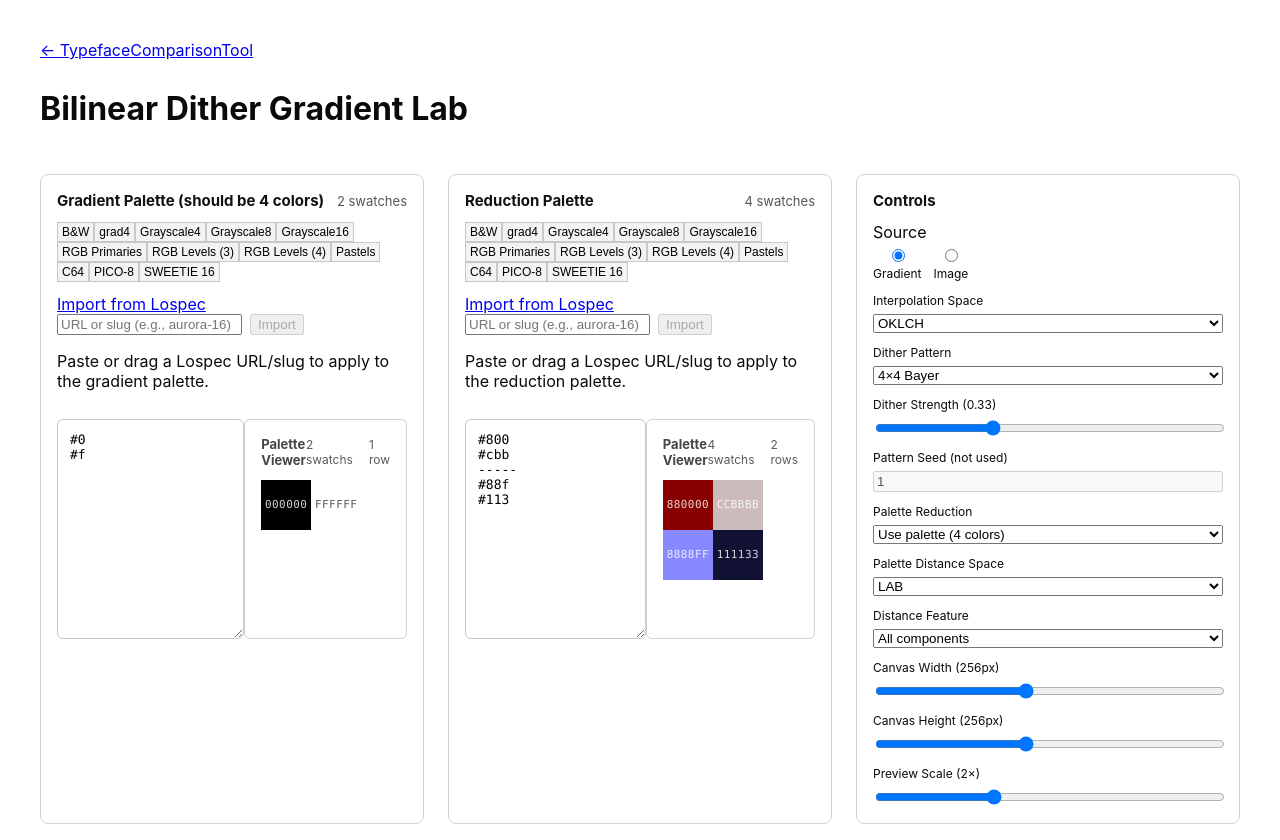
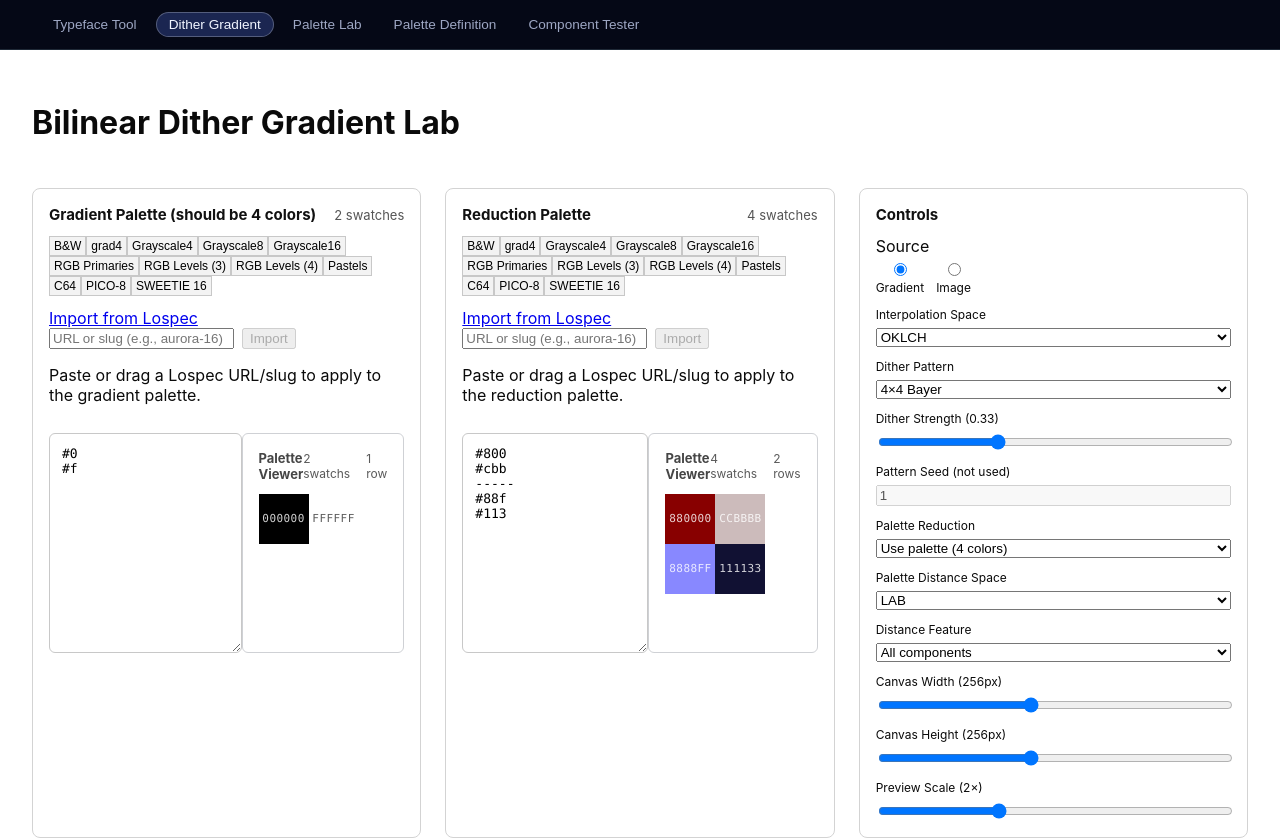
Before and after one commit to thenfour/typefacecompare, a Next.js app: page /DitherGradient in a window 1280 px wide. Shown: the top 840 px of the page. Built offline with nearby package versions, Linux system fonts and the light colour scheme; a web font is replaced by a local one.

Commit message:
adding site header

```diff
--- /dev/null
+++ b/src/components/Layout/SiteHeader.tsx
@@ -0,0 +1,40 @@
+import Link from "next/link";
+import { useRouter } from "next/router";
+import { useMemo } from "react";
+
+export type SiteNavLink = {
+    label: string;
+    href: string;
+    visible?: boolean;
+};
+
+export const SITE_NAV_LINKS: SiteNavLink[] = [
+    { label: "Typeface Tool", href: "/" },
+    { label: "Dither Gradient", href: "/DitherGradient" },
+    { label: "Palette Lab", href: "/PaletteLab" },
+    { label: "Palette Definition", href: "/PaletteDefinition" },
+    { label: "Component Tester", href: "/ComponentTester" },
+];
+
+export function SiteHeader() {
+    const router = useRouter();
+    const navLinks = useMemo(() => SITE_NAV_LINKS.filter((link) => link.visible !== false), []);
+
+    return (
+        <header className="site-header">
+            <div className="site-header__inner">
+                <nav className="site-header__nav" aria-label="Primary">
+                    {navLinks.map(({ href, label }) => {
+                        const isActive = router.pathname === href;
+                        const className = ["site-header__nav-link", isActive ? "is-active" : ""].filter(Boolean).join(" ");
+                        return (
+                            <Link key={href} href={href} className={className} aria-current={isActive ? "page" : undefined}>
+                                {label}
+                            </Link>
+                        );
+                    })}
+                </nav>
+            </div>
+        </header>
+    );
+}
--- a/src/pages/DitherGradient.tsx
+++ b/src/pages/DitherGradient.tsx
@@ -1,5 +1,4 @@
 import Head from "next/head";
-import Link from "next/link";
 import { ChangeEvent, useCallback, useMemo, useRef, useState } from "react";
 import { parsePaletteDefinition } from "../utils/paletteDefinition";
 import { ColorInterpolationMode, rgbUnitTo255 } from "../utils/colorSpaces";
@@ -240,7 +239,6 @@ export default function DitherGradientPage() {
             </Head>
             <main className="dither-gradient-page">
                 <div className="dither-gradient-header">
-                    <Link href="/">&#8592; TypefaceComparisonTool</Link>
                     <h1>Bilinear Dither Gradient Lab</h1>
                 </div>
 
--- a/src/pages/PaletteDefinition.tsx
+++ b/src/pages/PaletteDefinition.tsx
@@ -1,5 +1,4 @@
 import Head from "next/head";
-import Link from "next/link";
 import { ChangeEvent, useMemo, useState } from "react";
 import { parsePaletteDefinition } from "../utils/paletteDefinition";
 import { PaletteDefinitionViewer } from "../components/PaletteDefinitionViewer";
@@ -25,7 +24,6 @@ export default function PaletteDefinitionPage() {
             </Head>
             <main className="palette-definition-page">
                 <div className="palette-definition-header">
-                    <Link href="/">&#8592; TypefaceComparisonTool</Link>
                     <h1>Palette Definition Workspace</h1>
                     <p style={{ maxWidth: 720, color: "#4a4a4a" }}>
                         Each non-empty line on the left defines a color. Supported tokens: #0, 0, #000, 000, 000000, #000000.
--- a/src/pages/PaletteLab.tsx
+++ b/src/pages/PaletteLab.tsx
@@ -17,7 +17,6 @@ import {
     orderPaletteMinContrast,
     wcagContrast
 } from "../utils/color";
-import Link from "next/link";
 
 // --- UI -----------------------------------------------------------------------
 
@@ -164,7 +163,6 @@ function PaletteLab() {
             seed,
             enableVariations,
             numVariations,
-            variations
         };
         navigator.clipboard?.writeText(JSON.stringify(config, null, 2));
     }
@@ -232,7 +230,6 @@ function PaletteLab() {
 
     return (
         <div className="palette-lab-container">
-            <Link href="/">&#8592; TypefaceComparisonTool</Link>
             <h1 className="palette-lab-title">PaletteLab — OKLCH generator</h1>
             <p className="palette-lab-muted palette-lab-small">Evenly-spaced hues with matched luminance, gamut-aware, and guaranteed contrast against a label color. Each color is shown with its closest match to help identify similar colors at a glance. Great for band handles, meters, and UI accents.</p>
 
--- a/src/pages/_app.tsx
+++ b/src/pages/_app.tsx
@@ -1,6 +1,14 @@
 import "@/styles/globals.css";
 import type { AppProps } from "next/app";
+import { SiteHeader } from "@/components/Layout/SiteHeader";
 
 export default function App({ Component, pageProps }: AppProps) {
-  return <Component {...pageProps} />;
+  return (
+    <div className="app-shell">
+      <SiteHeader />
+      <div className="app-content">
+        <Component {...pageProps} />
+      </div>
+    </div>
+  );
 }
--- a/src/styles/globals.css
+++ b/src/styles/globals.css
@@ -18,10 +18,100 @@ body {
   font-family: Arial, Helvetica, sans-serif;
   -webkit-font-smoothing: antialiased;
   -moz-osx-font-smoothing: grayscale;
+  margin: 0;
 }
 
 * {
   box-sizing: border-box;
+}
+
+:root {
+  --site-header-bg: #050816;
+  --site-header-border: #1f2937;
+  --site-header-text: #f8fafc;
+  --site-header-muted: #9ea7c4;
+  --site-header-active-bg: #1b2651;
+  --site-header-active-text: #f1f5ff;
+}
+
+.app-shell {
+  min-height: 100vh;
+  display: flex;
+  flex-direction: column;
+}
+
+.app-content {
+  flex: 1;
+  width: 100%;
+}
+
+.site-header {
+  background-color: var(--site-header-bg);
+  border-bottom: 1px solid var(--site-header-border);
+  color: var(--site-header-text);
+}
+
+.site-header__inner {
+  display: flex;
+  justify-content: space-between;
+  align-items: center;
+  gap: 16px;
+  padding: 12px clamp(16px, 4vw, 40px);
+  flex-wrap: wrap;
+}
+
+.site-header__brand {
+  display: flex;
+  flex-direction: column;
+  gap: 4px;
+}
+
+.site-header__home-link {
+  color: var(--site-header-text);
+  text-decoration: none;
+  font-size: 1rem;
+  font-weight: 600;
+  letter-spacing: 0.01em;
+}
+
+.site-header__home-link:focus-visible,
+.site-header__nav-link:focus-visible {
+  outline: 2px solid #7dd3fc;
+  outline-offset: 2px;
+  border-radius: 999px;
+}
+
+.site-header__tagline {
+  font-size: 0.8rem;
+  color: var(--site-header-muted);
+}
+
+.site-header__nav {
+  display: flex;
+  flex-wrap: wrap;
+  gap: 6px;
+  align-items: center;
+}
+
+.site-header__nav-link {
+  text-decoration: none;
+  color: var(--site-header-muted);
+  border: 1px solid transparent;
+  border-radius: 999px;
+  padding: 4px 12px;
+  font-size: 0.85rem;
+  transition: border-color 120ms ease, color 120ms ease, background-color 120ms ease;
+}
+
+.site-header__nav-link:hover {
+  color: var(--site-header-text);
+  border-color: rgba(255, 255, 255, 0.2);
+}
+
+.site-header__nav-link.is-active {
+  color: var(--site-header-active-text);
+  background-color: var(--site-header-active-bg);
+  border-color: rgba(255, 255, 255, 0.25);
 }
 
 
```
